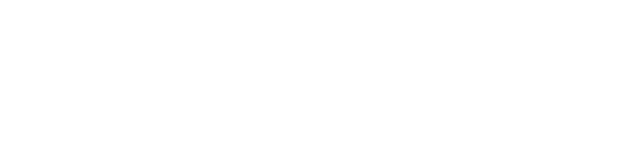
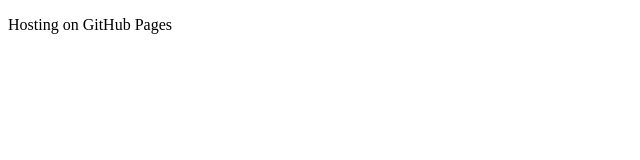
Before and after one commit to error-sentry-cs-ru/error-sentry-cs-ru.github.io, a plain HTML site: page HostingOnGitHubPages.html in a window 1280 px wide. Shown: the whole page, without its empty margins (0-640 px from the left). Drawn offline with Linux system fonts and the light colour scheme.

Commit message:
Update HostingOnGitHubPages.html

```diff
--- a/HostingOnGitHubPages.html
+++ b/HostingOnGitHubPages.html
@@ -1,8 +1,9 @@
 <!DOCTYPE HTML>
 <html>
 <head>
-<title></title>
+<title>Hosting on GitHub Pages</title>
 </head>
 <body>
+<p>Hosting on GitHub Pages</p>
 </body>
 </html>
```
